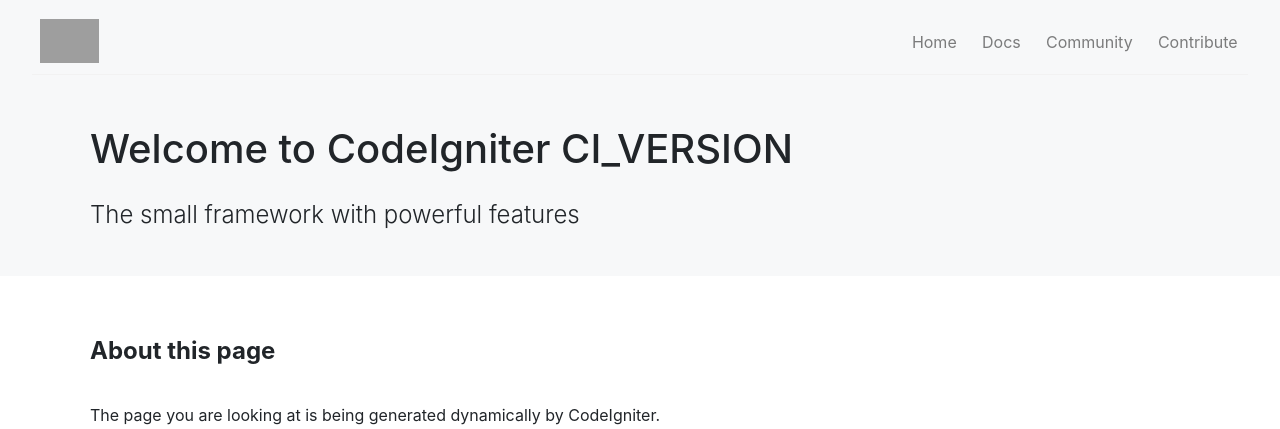
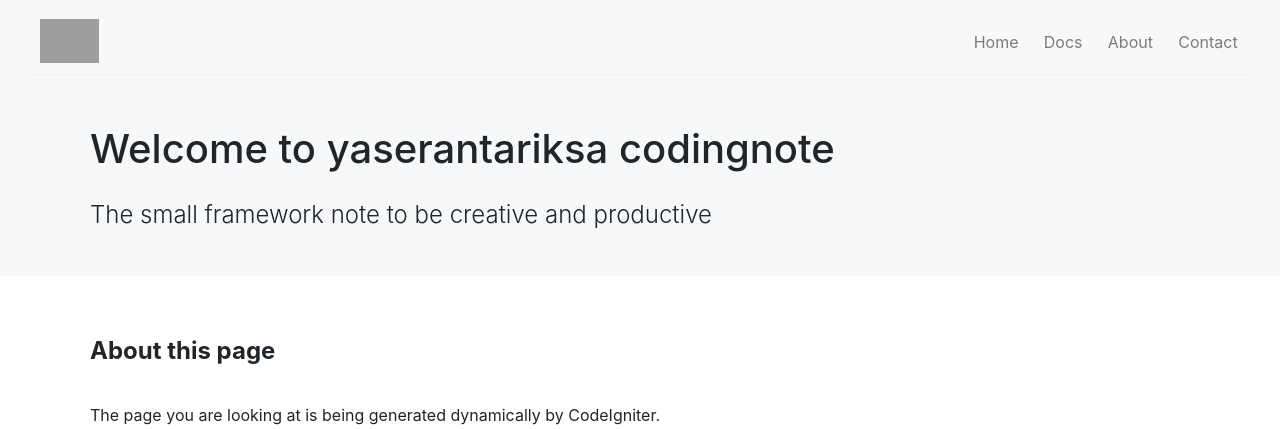
Before and after one commit to yaserant/ci4app, a CodeIgniter 4 app: template app/Views/welcome_message.php in a window 1280 px wide. Shown: the top 429 px of the page. Run offline with PHP 8.4 and a stand-in for CodeIgniter, Linux system fonts and the light colour scheme; the template is opened without the code that fills it, so the values that code supplies are empty; some libraries are stand-ins or nearby versions; grey boxes are pictures that could not be loaded.

Commit message:
test 1 : route, view, controler, method

```diff
--- a/app/Config/Routes.php
+++ b/app/Config/Routes.php
@@ -30,6 +30,7 @@ $routes->setAutoRoute(true);
 
 // We get a performance increase by specifying the default
 // route since we don't have to scan directories.
+// $routes->get('/', 'Home::index');
 $routes->get('/', 'Home::index');
 
 /**
--- a/app/Views/welcome_message.php
+++ b/app/Views/welcome_message.php
@@ -2,7 +2,7 @@
 <html lang="en">
 <head>
 	<meta charset="UTF-8">
-	<title>Welcome to CodeIgniter 4!</title>
+	<title>yaserantariksa</title>
 	<meta name="description" content="The small framework with powerful features">
 	<meta name="viewport" content="width=device-width, initial-scale=1.0">
 	<link rel="shortcut icon" type="image/png" href="/favicon.ico"/>
@@ -210,18 +210,18 @@
 			<li class="menu-item hidden"><a href="#">Home</a></li>
 			<li class="menu-item hidden"><a href="https://codeigniter4.github.io/userguide/" target="_blank">Docs</a>
 			</li>
-			<li class="menu-item hidden"><a href="https://forum.codeigniter.com/" target="_blank">Community</a></li>
+			<li class="menu-item hidden"><a href="https://forum.codeigniter.com/" target="_blank">About</a></li>
 			<li class="menu-item hidden"><a
-					href="https://github.com/codeigniter4/CodeIgniter4/blob/master/CONTRIBUTING.md" target="_blank">Contribute</a>
+					href="https://github.com/codeigniter4/CodeIgniter4/blob/master/CONTRIBUTING.md" target="_blank">Contact</a>
 			</li>
 		</ul>
 	</div>
 
 	<div class="heroe">
 
-		<h1>Welcome to CodeIgniter <?= CodeIgniter\CodeIgniter::CI_VERSION ?></h1>
+		<h1>Welcome to yaserantariksa codingnote </h1>
 
-		<h2>The small framework with powerful features</h2>
+		<h2>The small framework note to be creative and productive</h2>
 
 	</div>
 
```
